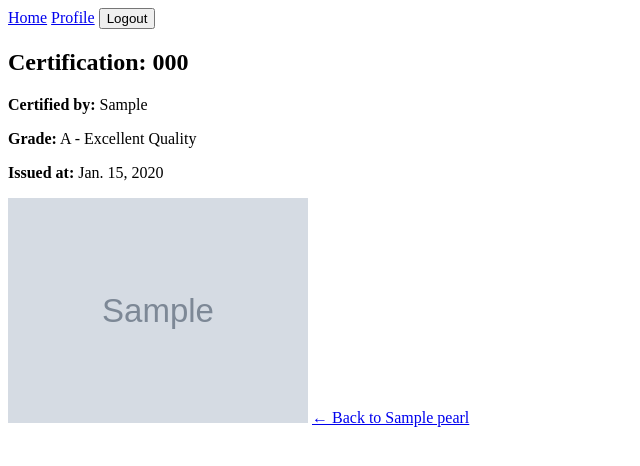
After one commit to bazmo36/pearls-auction-djando-project, a Django app: page /certifications/1/ in a window 1280 px wide. The commit adds this page. Shown: the top 466 px of the page, without its empty margins (0-640 px from the left). Run offline with Django 5.2, Linux system fonts and the light colour scheme; a user stored in the database is signed in; tables that the repository leaves empty hold one stand-in row (values such as "Sample post"); grey boxes marked "Sample" are stand-in pictures.

Commit message:
Make certificate image required and add certificate detail view

```diff
--- a/main_app/forms.py
+++ b/main_app/forms.py
@@ -15,3 +15,7 @@ class CertificationForm(forms.ModelForm):
     class Meta:
         model = Certification
         fields = ['certified_by', 'certificate_number', 'grade', 'issued_at', 'certificate_image']
+
+    def __init__(self, *args, **kwargs):
+        super().__init__(*args, **kwargs)
+        self.fields['certificate_image'].required = True
--- a/main_app/models.py
+++ b/main_app/models.py
@@ -12,7 +12,7 @@ class Pearl(models.Model):
     owner = models.ForeignKey(User, on_delete=models.CASCADE, related_name="pearls")
     name= models.CharField(max_length=100)
     description = models.TextField(blank=True, null=True)
-    image = models.ImageField(upload_to="pearls/",blank=True, null=True)
+    image = models.ImageField(upload_to="pearls/")
     created_at = models.DateTimeField(auto_now_add=True)
 
     def __str__(self):
@@ -35,7 +35,7 @@ class Certification(models.Model):
     certificate_number = models.CharField(max_length=50, unique=True)
     grade = models.CharField(max_length=3, choices=GRADE_CHOICES)
     issued_at = models.DateField(null=True, blank=True)
-    certificate_image = models.ImageField(upload_to='certificates/', blank=True, null=True)
+    certificate_image = models.ImageField(upload_to='certificates/')
 
     def __str__(self):
         return f"Certificate {self.certificate_number} for {self.pearl.name}"
--- /dev/null
+++ b/main_app/templates/certifications/certification_detail.html
@@ -0,0 +1,14 @@
+{% extends "base.html" %}
+
+{% block content %}
+    <h2>Certification: {{ certification.certificate_number }}</h2>
+  <p><strong>Certified by:</strong> {{ certification.certified_by }}</p>
+  <p><strong>Grade:</strong> {{ certification.get_grade_display }}</p>
+  <p><strong>Issued at:</strong> {{ certification.issued_at }}</p>
+  {% if certification.certificate_image %}
+    <img src="{{ certification.certificate_image.url }}" width="300">
+  {% endif %}
+
+  <a href="{% url 'pearl_detail' certification.pearl.id %}">← Back to {{ certification.pearl.name }}</a>
+
+{% endblock  %}
--- a/main_app/templates/pearls/pearl_detail.html
+++ b/main_app/templates/pearls/pearl_detail.html
@@ -27,6 +27,7 @@
             <p>Grade: {{ cert.grade }}</p>
             <p>Issued at: {{ cert.issued_at }}</p>
         </div>
+        <a href="{% url 'certification_detail' cert.pk %}">View</a>
     {% endfor %}
 {% endif %}
 
--- a/main_app/urls.py
+++ b/main_app/urls.py
@@ -1,5 +1,5 @@
 from django.urls import path
-from .views import HomePageView, ProfileView, SignUpView, PearlCreateView, PearlListView, PearlDetailView, PearlUpdateView, PearlDeleteView, CertificationCreateView
+from .views import HomePageView, ProfileView, SignUpView, PearlCreateView, PearlListView, PearlDetailView, PearlUpdateView, PearlDeleteView, CertificationCreateView, CertificationDetailView
 
 urlpatterns = [
     path("", HomePageView.as_view(), name="home"),
@@ -8,6 +8,7 @@ urlpatterns = [
 
     path("profile/", ProfileView.as_view(), name="profile"),
 
+    # Pearl URL
     path("pearls/", PearlListView.as_view(), name="pearl_list"),
     path("pearls/<int:pk>/", PearlDetailView.as_view(), name="pearl_detail"),
     path("pearls/create/", PearlCreateView.as_view(), name="pearl_create"),
@@ -15,5 +16,7 @@ urlpatterns = [
     path("pearls/<int:pk>/delete/", PearlDeleteView.as_view(), name="pearl_delete"),
 
 
+    # Certification URL
      path('pearls/<int:pk>/certifications/add/', CertificationCreateView.as_view(), name='certification_create'),
+     path('certifications/<int:pk>/', CertificationDetailView.as_view(), name='certification_detail'),
 ]
--- a/main_app/views.py
+++ b/main_app/views.py
@@ -98,7 +98,12 @@ class PearlDeleteView(LoginRequiredMixin,UserPassesTestMixin, DeleteView):
         return self.request.user == pearl.owner
 
 
+# CBV Certification
 
+class CertificationDetailView(LoginRequiredMixin, DeleteView):
+    model = Certification
+    template_name = 'certifications/certification_detail.html'
+    context_object_name = 'certification'
 
 class CertificationCreateView(CreateView):
     model = Certification
```
Also changed, not shown: main_app/migrations/0007_alter_certification_certificate_image_and_more.py (added), media/certificates/Banana-avatar.jpg (added).
